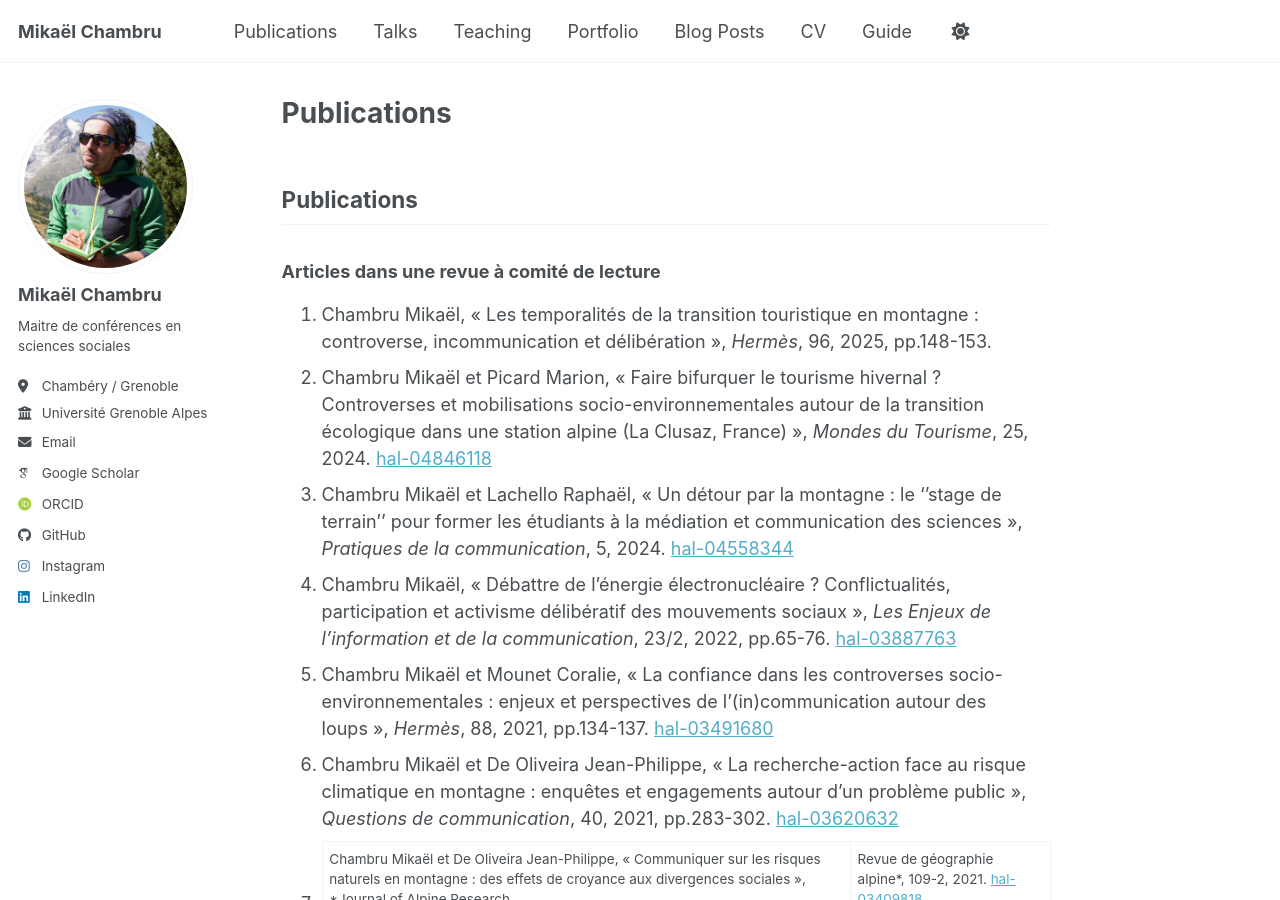
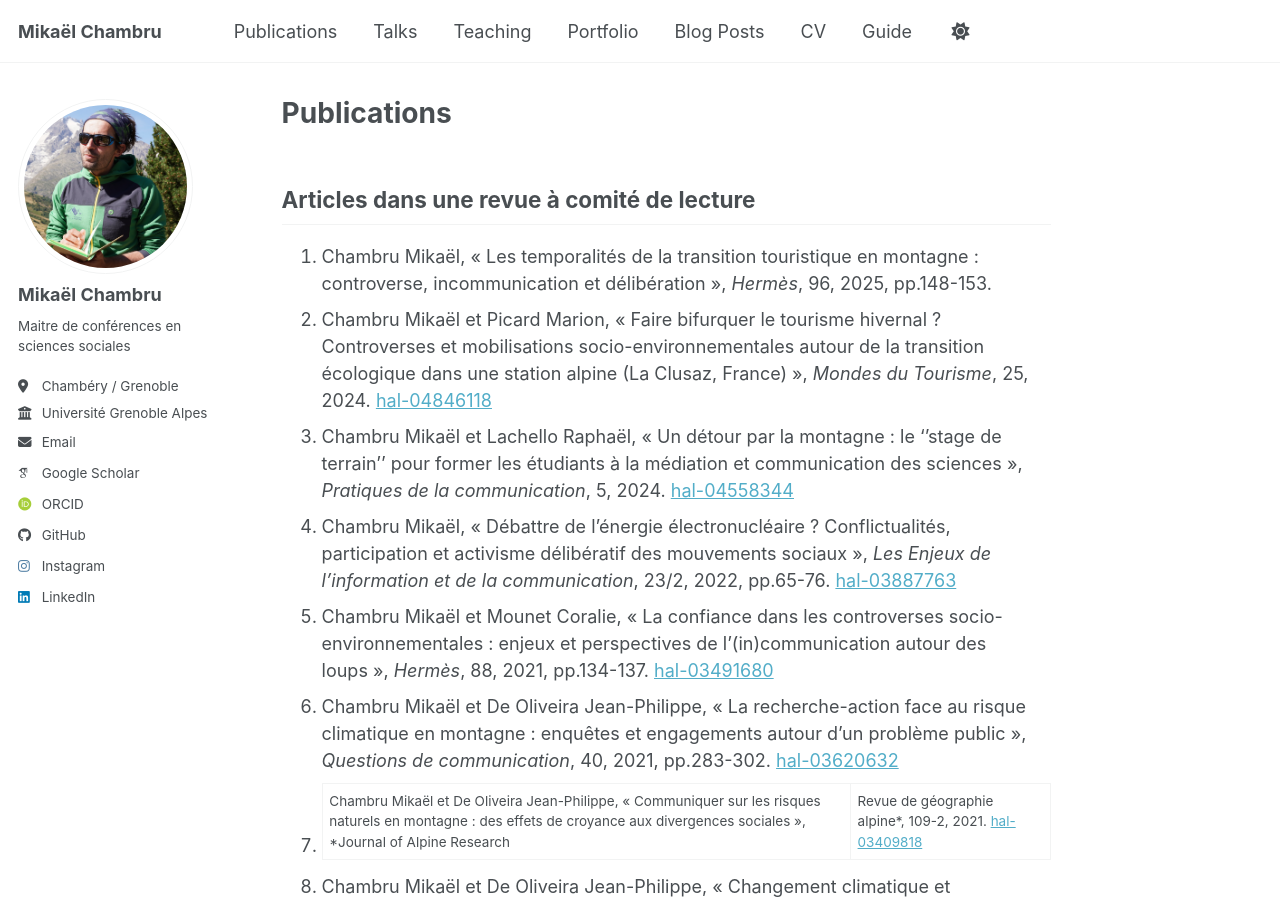
Before and after one commit to mikaelchambru/mikaelchambru.github.io, a Jekyll site: the page built from _pages/publications.md, in a window 1280 px wide and 900 px high. Built offline with Jekyll 4.4.1, drawn with Linux system fonts in a browser that asks for light colours; some web fonts are replaced; a script bundle is joined from its source files by our own code; library files that are not in the unit come from our copies.

Commit message:
Update publications.md

```diff
--- a/_pages/publications.md
+++ b/_pages/publications.md
@@ -4,10 +4,9 @@ title: "Publications"
 author_profile: true
 redirect_from:
 - publications.html
+---
 
----
-## Publications
-### Articles dans une revue à comité de lecture
+## Articles dans une revue à comité de lecture
 
 1. Chambru Mikaël, « Les temporalités de la transition touristique en montagne : controverse, incommunication et délibération », *Hermès*, 96, 2025, pp.148-153.
 2. Chambru Mikaël et Picard Marion, « Faire bifurquer le tourisme hivernal ? Controverses et mobilisations socio-environnementales autour de la transition écologique dans une station alpine (La Clusaz, France) », *Mondes du Tourisme*, 25, 2024. [hal-04846118](https://hal.science/hal-04846118v1)
```
